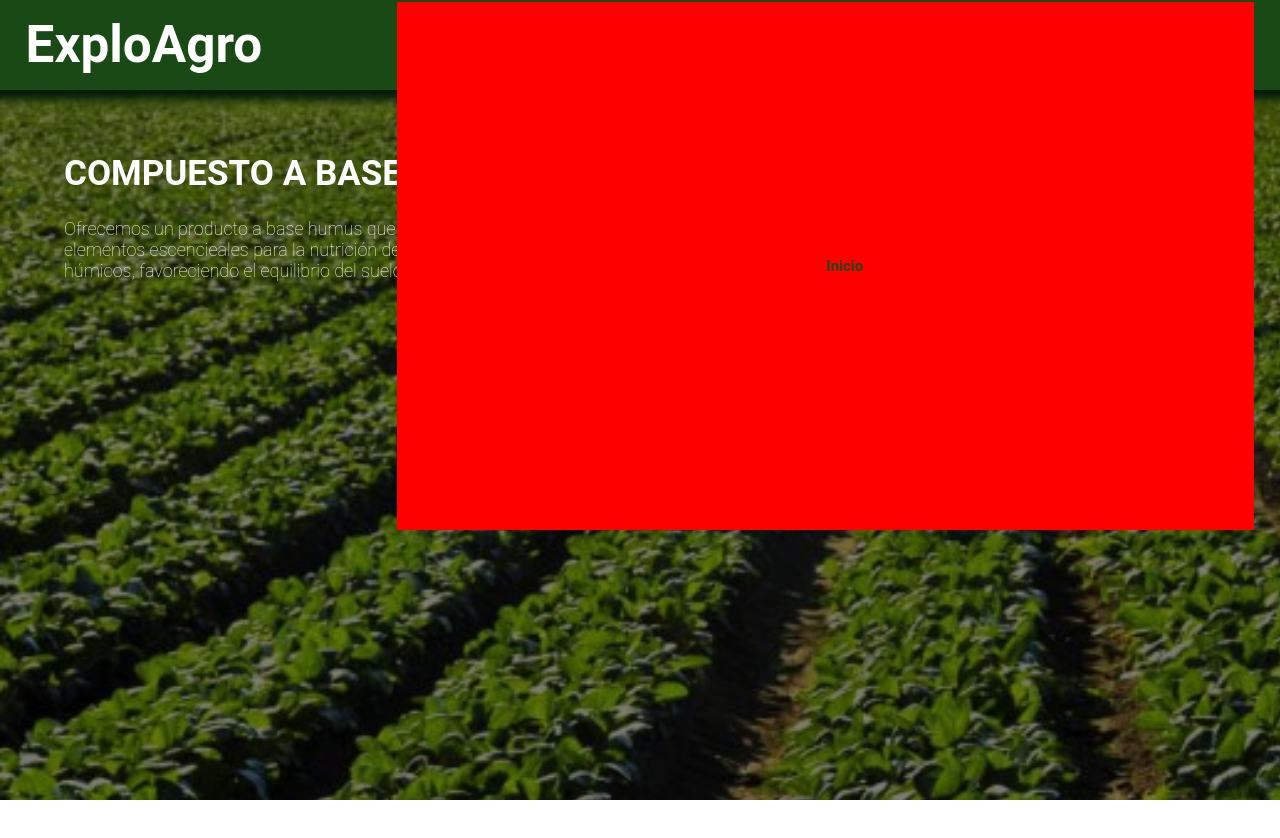
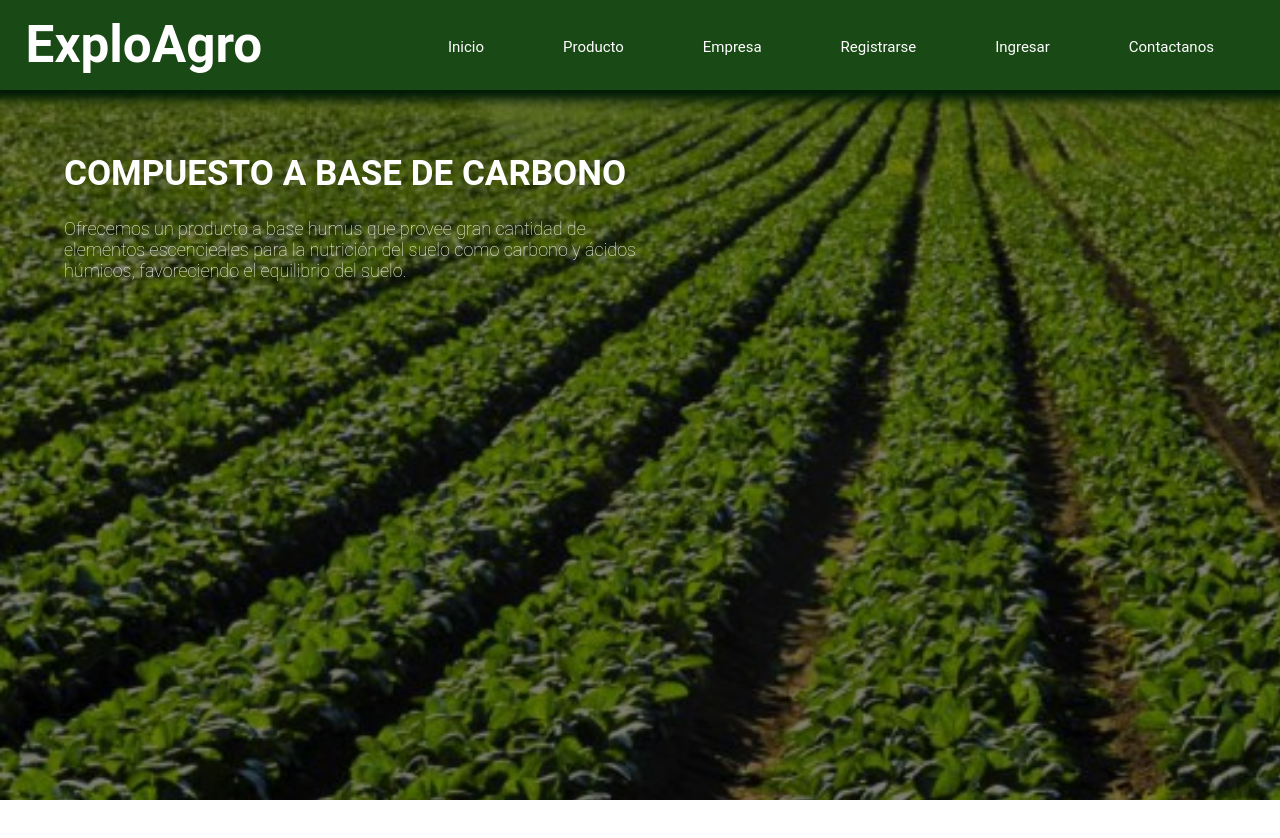
Before and after one commit to jorgeacosta02/Exploservice-frontend, a React (Vite) app in the folder client/: page / in a window 1280 px wide. Shown: the top 838 px of the page. Built offline with nearby package versions, Linux system fonts and the light colour scheme.

Commit message:
NavList Styles

```diff
--- a/client/src/components/NavBarLogo/_Logo.module.scss
+++ b/client/src/components/NavBarLogo/_Logo.module.scss
@@ -2,17 +2,12 @@
 
     .logo{
         box-sizing: border-box;
-        // font-size: 20px;
-        cursor: pointer;
         padding: 0;
         margin: 0;
-        // margin-right: 10%;
-        // height: 100%;
         line-height: g.$minNavBarHeight;
         @include g.display-large{
             margin: 0;
             width: 30%;
-            // background-color: blue;
             line-height: g.$maxNavBarHeight;
         }
         .text{
--- a/client/src/components/NavBarNavList/NavList.tsx
+++ b/client/src/components/NavBarNavList/NavList.tsx
@@ -2,6 +2,7 @@ import { NavLink } from "react-router-dom";
 import styles from './_NavList.module.scss';
 import { RootState } from "../../redux/types";
 import { useDispatch, useSelector } from "react-redux";
+import { toggleStyle } from "../../redux/actions/actions";
 
 const NavList = () => {
 
@@ -9,43 +10,48 @@ const NavList = () => {
 
   const dispatch = useDispatch<any>();
 
+  const handleClick = () => {
+    console.log('click en NavLixt');
+    dispatch(toggleStyle() );
+  };
+
   const navListStyles = `${styles.navList} ${stylesReducer ? styles.show : ''}`;
 
   return (
-    <ul className={navListStyles}>
-        <li className={styles.link} >
+    <ul className={navListStyles} >
+        <li onClick={handleClick} >
           <NavLink
-            to="/home"
+            to="#"
             className={styles.navLink}
            >Inicio</NavLink>
         </li>
-        <li>
+        <li onClick={handleClick} >
           <NavLink
-            to="/products"
+            to="#"
             className={styles.navLink}
            >Producto</NavLink>
         </li>
-        <li>
+        <li onClick={handleClick} >
           <NavLink
-            to="/products"
+            to="#"
             className={styles.navLink}
            >Empresa</NavLink>
         </li>
-        <li>
+        <li onClick={handleClick} >
           <NavLink
-            to="/signup"
+            to="#"
             className={styles.navLink}
            >Registrarse</NavLink>
         </li>
-        <li>
+        <li onClick={handleClick} >
           <NavLink
-            to="/login"
+            to="#"
             className={styles.navLink}
            >Ingresar</NavLink>
         </li>
-        <li>
+        <li onClick={handleClick} >
           <NavLink
-            to="/contact"
+            to="#"
             className={styles.navLink}
            >Contactanos</NavLink>
         </li>
--- a/client/src/components/NavBarNavList/_NavList.module.scss
+++ b/client/src/components/NavBarNavList/_NavList.module.scss
@@ -5,10 +5,10 @@
     box-sizing: border-box;
     list-style: none;
     @include g.create-flexbox(column, space-evenly);
-    // align-items: flex-start;
     width: 90%;
     top: 12vh;
     right: -100%;
+    transition: right .2s ease;
     z-index: 2000;
     background-color: g.$text-color;
     height: calc(94vh - (g.$minNavBarHeight * 2));
@@ -18,14 +18,17 @@
         justify-content: space-between;
         flex-direction: row;
         top: -13px;
+        height: g.$maxNavBarHeight;
         font-size: min(#{2vw}, #{15px});
+        font-weight: 400;
         padding: 0 2px 0 0;
-        width: 67%;
-        right: 2vw;
+        width: 60%;
+        right: 5%;
         line-height: g.$maxNavBarHeight;
-        background-color: red;
+        background-color: transparent;
     }
     .navLink{// li
+        box-sizing: border-box;
         display: inline-block;
         text-decoration: none;
         text-align: center;
@@ -35,15 +38,28 @@
         line-height: 8vh;
         color: g.$main-color;
         border-radius: 2vw;
+        @include g.display-large{
+            width: 100%;
+            color: g.$text-color;
+            border-radius: .5vw;
+        }
      }
     .navLink:hover{
         background-color: g.$main-color;
         color:g.$text-color;
         transition: .2s ease;
+        @include g.display-large{
+            transform:scale(1.2);
+
+        }
     }
 }
 .show{// ul
     right: 5%;
     transition: right .3s ease;
+    @include g.display-large{
+        right: px;
+
+    }
 
 }
```
